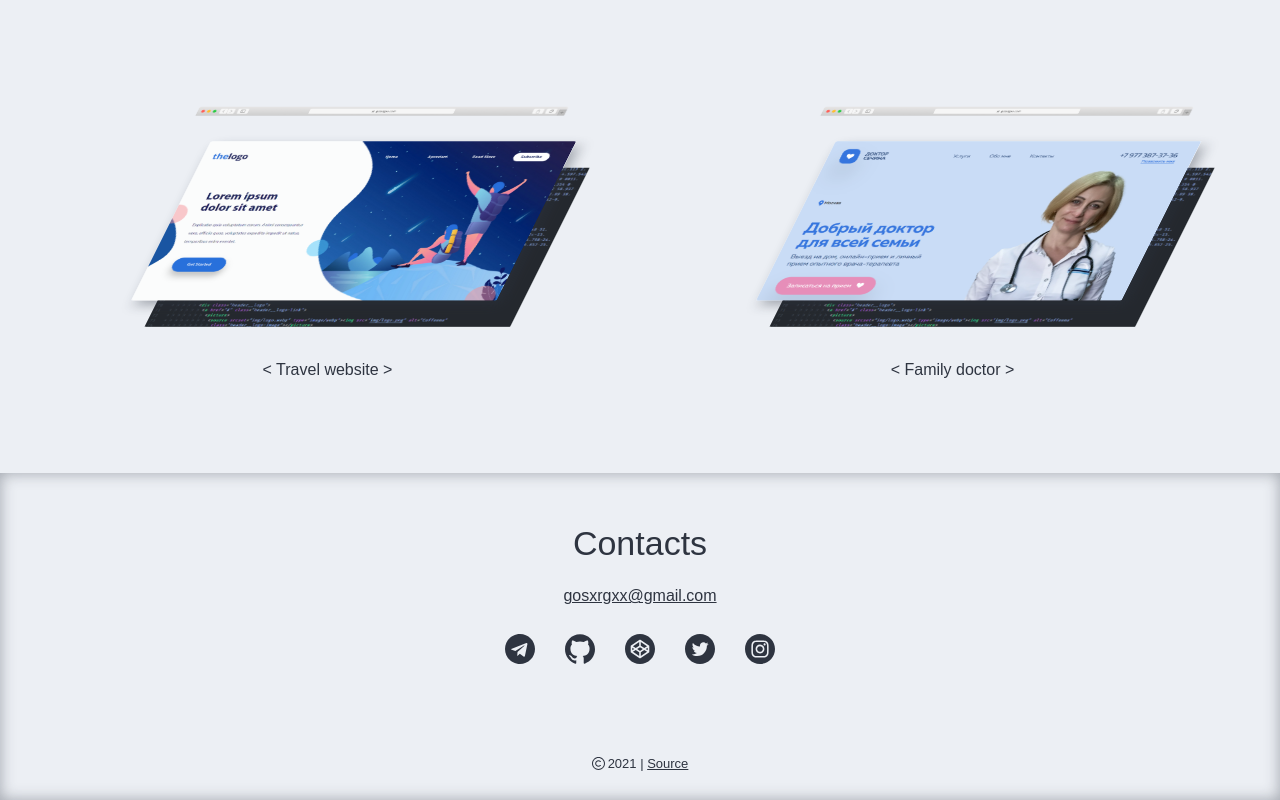
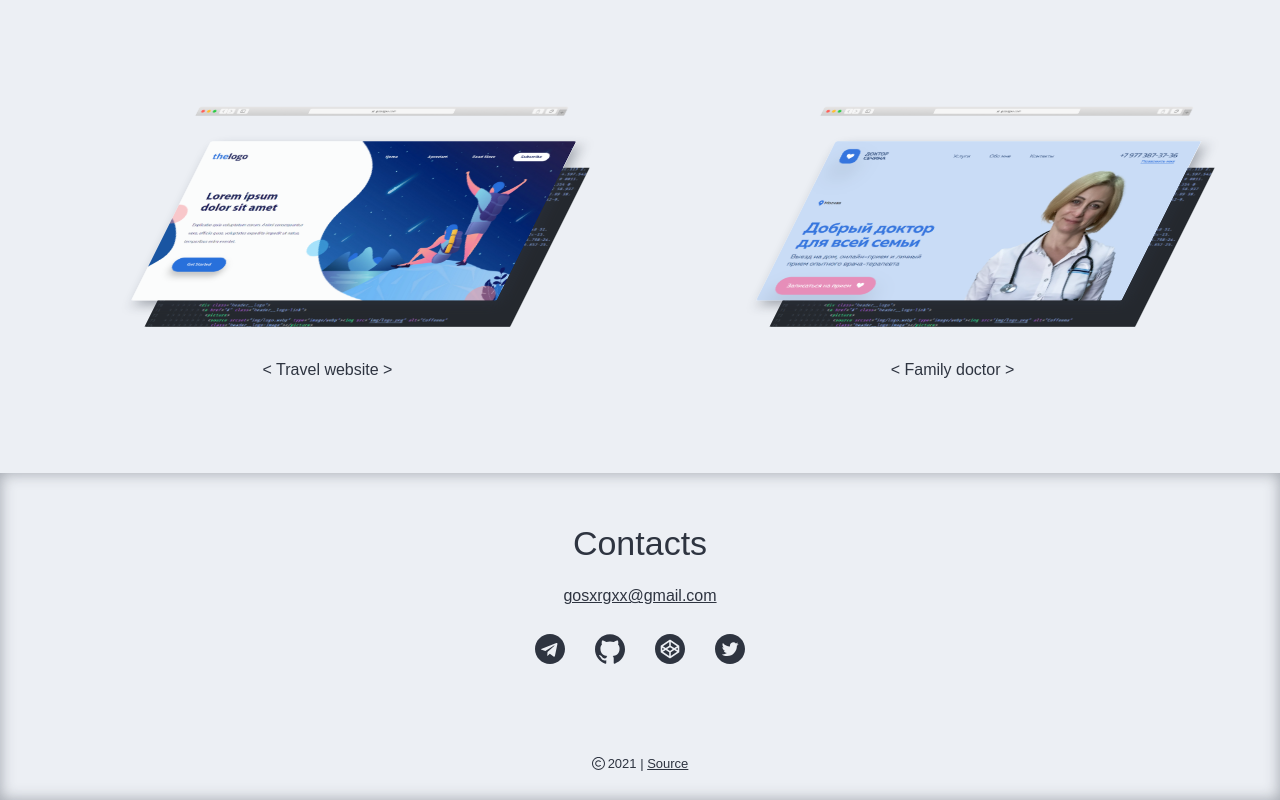
Before and after one commit to gosxrgxx/gosxrgxx.com, a website: page src/index.html in a window 1280 px wide. Shown: the part 800-1600 px from the top of the page. Drawn offline with nearby package versions, Linux system fonts and the light colour scheme; files that its build step writes are made by us from their sources; a web font is replaced by a local one.

Commit message:
Remove link to instagram

```diff
--- a/src/_footer.html
+++ b/src/_footer.html
@@ -38,13 +38,6 @@
 						</svg>
 					</a>
 				</li>
-				<li class="footer__item">
-					<a href="https://instagram.com/gosxrgxx" class="footer__link" aria-label="Instagram" target="_blank" title="Instagram">
-						<svg class="footer__icon">
-							<use xlink:href="#instagram"></use>
-						</svg>
-					</a>
-				</li>
 			</ul>
 			<div class="footer__copy">
 				<svg class="footer__copyright-icon">
```
